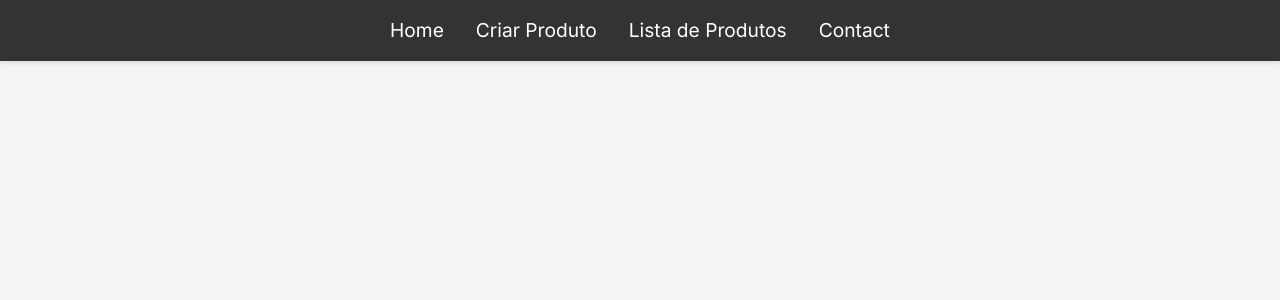
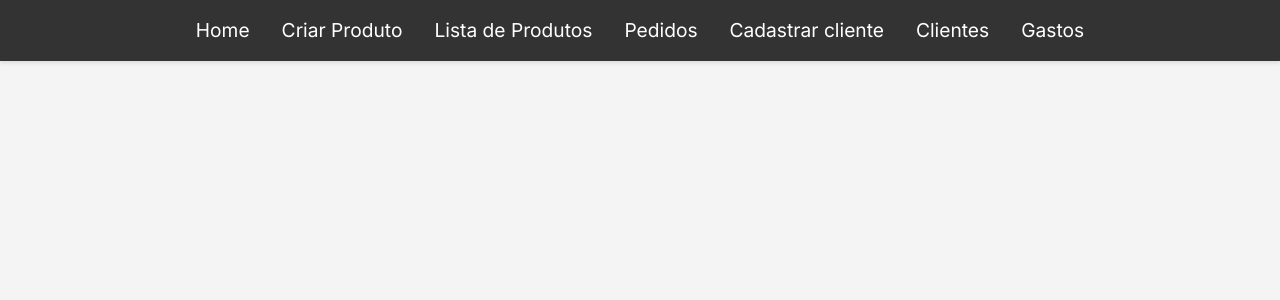
Before and after one commit to rafaelmchaves/outlive-frontend, a Next.js app: page / in a window 1280 px wide. Shown: the top 300 px of the page. Built offline with nearby package versions, Linux system fonts and the light colour scheme.

Commit message:
Complete menu options

```diff
--- a/src/components/Header.tsx
+++ b/src/components/Header.tsx
@@ -11,7 +11,10 @@ const Header: React.FC = () => {
                 <li><a href="/">Home</a></li>
                 <li><a href="product-form">Criar Produto</a></li>
                 <li><a href="products-list">Lista de Produtos</a></li>
-                <li><a href="#contact">Contact</a></li>
+                <li><a href="order-list">Pedidos</a></li>
+                <li><a href="create-client">Cadastrar cliente</a></li>
+                <li><a href="client-list">Clientes</a></li>
+                <li><a href="expenses">Gastos</a></li>
             </ul>
         </div>
     );
```
